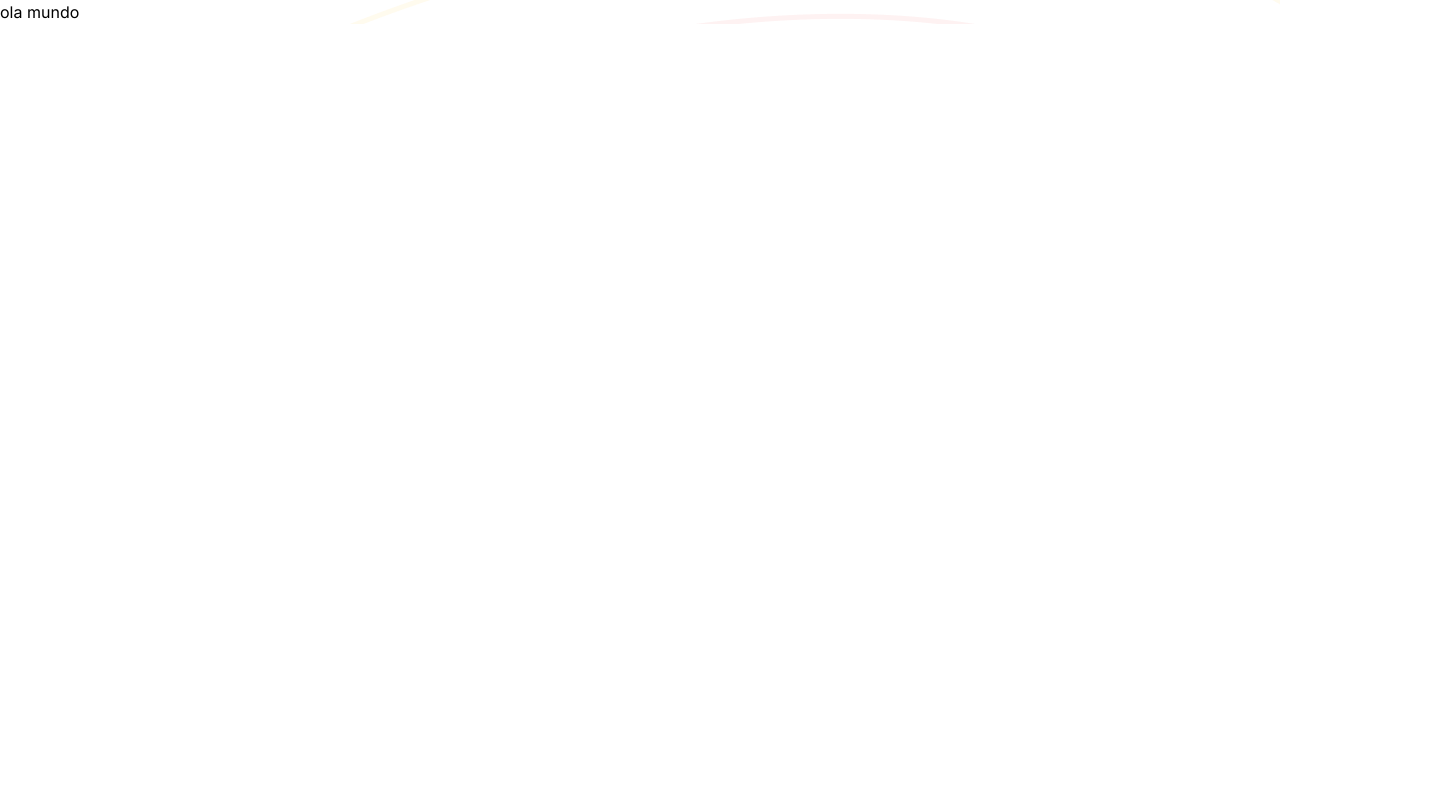
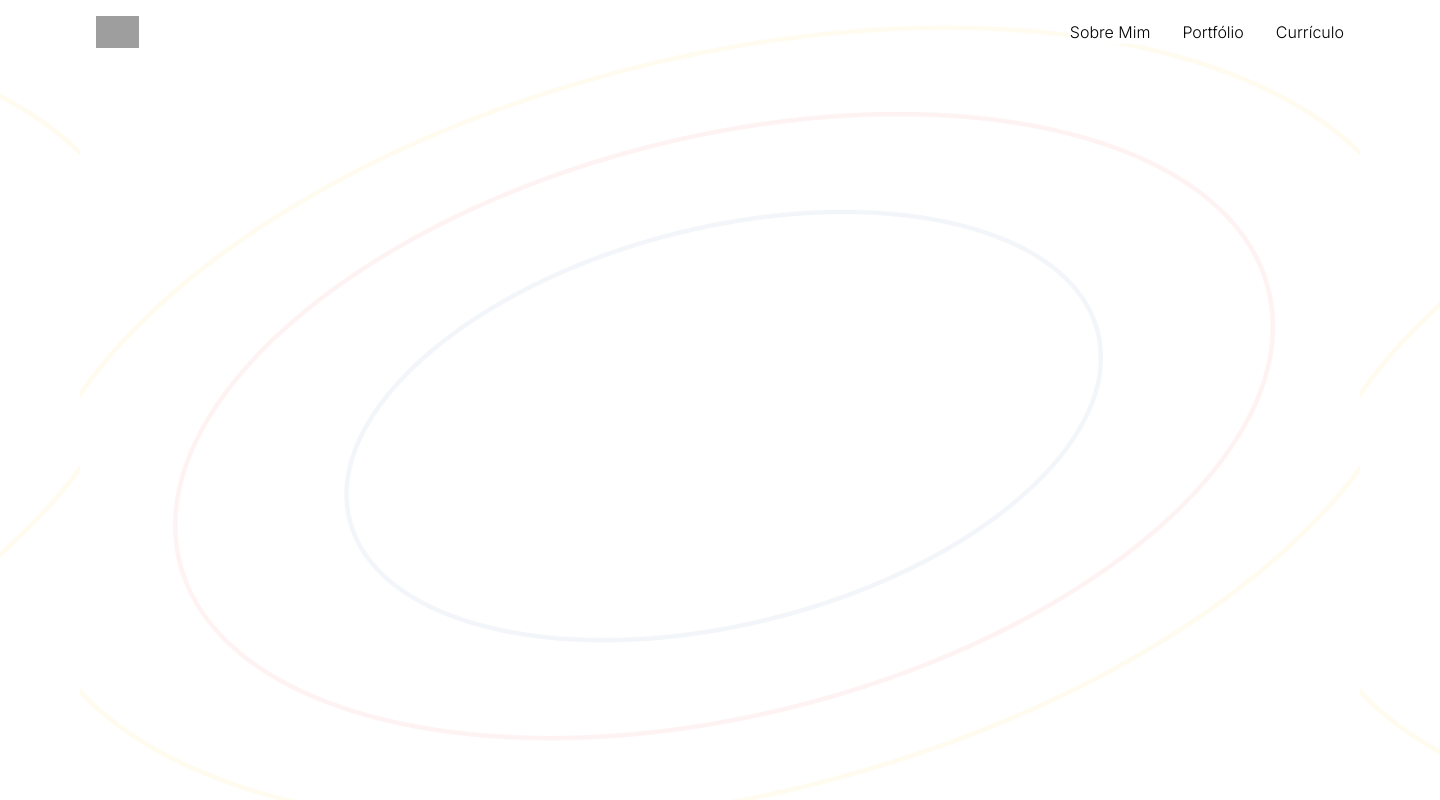
Before and after one commit to pamgaiguer/ienecschool, an Angular app: page /soon in a window 1280 px wide. Shown: the top 800 px of the page, 1440 px wide, since content can reach past the window. Built offline with nearby package versions, Linux system fonts and the light colour scheme; grey boxes are pictures that could not be loaded.

Commit message:
organizing files into the right repo

```diff
--- a/src/app/app-routing.module.ts
+++ b/src/app/app-routing.module.ts
@@ -10,7 +10,12 @@ const routes: Routes = [
 ];
 
 @NgModule({
-  imports: [RouterModule.forRoot(routes)],
+  imports: [
+    RouterModule.forRoot(routes, {
+      anchorScrolling: 'enabled',
+      useHash: false,
+    }),
+  ],
   exports: [RouterModule],
 })
 export class AppRoutingModule {}
--- a/src/app/app.component.ts
+++ b/src/app/app.component.ts
@@ -1,4 +1,5 @@
 import { Component, OnInit } from '@angular/core';
+import { Router } from '@angular/router';
 import { initFlowbite } from 'flowbite';
 
 @Component({
@@ -7,6 +8,7 @@ import { initFlowbite } from 'flowbite';
   styleUrls: ['./app.component.scss'],
 })
 export class AppComponent implements OnInit {
+  constructor(public router: Router) {}
   title = 'ienecschool';
 
   ngOnInit(): void {
--- a/src/app/soon/soon.component.html
+++ b/src/app/soon/soon.component.html
@@ -1 +1,67 @@
-<div class="soon-page">ola mundo</div>
+<div class="soon-page">
+  <nav class="border-gray-200 dark:bg-gray-900">
+    <div
+      class="max-w-screen-xl flex flex-wrap items-center justify-between mx-auto p-4"
+    >
+      <a href="https://flowbite.com/" class="flex items-center">
+        <img
+          src="../../../assets/erkLogo.png"
+          srcset="../../../assets/erkLogo@2x.png 2x"
+          class="h-8 mr-3"
+          alt="Erk Logo"
+        />
+      </a>
+      <button
+        data-collapse-toggle="navbar-default"
+        type="button"
+        class="inline-flex items-center p-2 w-10 h-10 justify-center text-sm text-gray-500 rounded-lg md:hidden hover:bg-gray-100 focus:outline-none focus:ring-2 focus:ring-gray-200 dark:text-gray-400 dark:hover:bg-gray-700 dark:focus:ring-gray-600"
+        aria-controls="navbar-default"
+        aria-expanded="false"
+      >
+        <span class="sr-only">Open main menu</span>
+        <svg
+          class="w-5 h-5"
+          aria-hidden="true"
+          xmlns="http://www.w3.org/2000/svg"
+          fill="none"
+          viewBox="0 0 17 14"
+        >
+          <path
+            stroke="currentColor"
+            stroke-linecap="round"
+            stroke-linejoin="round"
+            stroke-width="2"
+            d="M1 1h15M1 7h15M1 13h15"
+          />
+        </svg>
+      </button>
+      <div class="hidden w-full md:block md:w-auto" id="navbar-default">
+        <ul
+          class="font-medium flex flex-col p-4 md:p-0 mt-4 border border-gray-100 rounded-lg bg-gray-50 md:flex-row md:space-x-8 md:mt-0 md:border-0 md:bg-white dark:bg-gray-800 md:dark:bg-gray-900 dark:border-gray-700"
+        >
+          <li>
+            <a
+              href="#"
+              class="block py-2 pl-3 pr-4 text-black-rgba font-light rounded md:bg-transparent md:text-black-rgba md:p-0 dark:text-white md:dark:text-black-rgba"
+              >Sobre Mim</a
+            >
+          </li>
+          <li>
+            <a
+              href="#"
+              class="block py-2 pl-3 pr-4 text-black-rgba font-light rounded hover:bg-gray-100 md:hover:bg-transparent md:border-0 md:hover:text-black-rgba md:p-0 dark:text-white md:dark:hover:text-black-rgba dark:hover:bg-gray-700 dark:hover:text-white md:dark:hover:bg-transparent"
+              >Portfólio</a
+            >
+          </li>
+          <li>
+            <a
+              href="#"
+              class="block py-2 pl-3 pr-4 text-black-rgba font-light rounded hover:bg-gray-100 md:hover:bg-transparent md:border-0 md:hover:text-black-rgba md:p-0 dark:text-white md:dark:hover:text-black-rgba dark:hover:bg-gray-700 dark:hover:text-white md:dark:hover:bg-transparent"
+              >Currículo</a
+            >
+          </li>
+        </ul>
+      </div>
+    </div>
+  </nav>
+</div>
--- a/src/app/soon/soon.component.scss
+++ b/src/app/soon/soon.component.scss
@@ -1,3 +1,7 @@
 .soon-page {
-  background: url("../../assets/ellipsis-background.png") no-repeat center fixed;
+  background: url("../../assets//ellipsis-background.png") no-repeat center
+    center fixed;
+  background-size: cover;
+  height: 1024px;
+  width: 1440px;
 }
--- a/src/app/soon/soon.component.ts
+++ b/src/app/soon/soon.component.ts
@@ -1,10 +1,13 @@
-import { Component } from '@angular/core';
+import { Component, OnInit } from '@angular/core';
+import { initFlowbite } from 'flowbite';
 
 @Component({
   selector: 'app-soon',
   templateUrl: './soon.component.html',
-  styleUrls: ['./soon.component.scss']
+  styleUrls: ['./soon.component.scss'],
 })
-export class SoonComponent {
-
+export class SoonComponent implements OnInit {
+  ngOnInit(): void {
+    initFlowbite();
+  }
 }
--- /dev/null
+++ b/tailwind.config.js
@@ -0,0 +1,11 @@
+module.exports = {
+  content: ["./src/**/*.{html,ts}", "./node_modules/flowbite/**/*.js"],
+  darkMode: "class",
+  theme: {
+    extend: {},
+    container: {
+      center: true,
+    },
+  },
+  plugins: [require("flowbite/plugin")],
+};
```
Also changed, not shown: src/app/tailwind.config.js (deleted, +0 -13 lines), tsconfig.app.json (+2 -6 lines), 1 other file (tests, documents, lock files or other folders).
